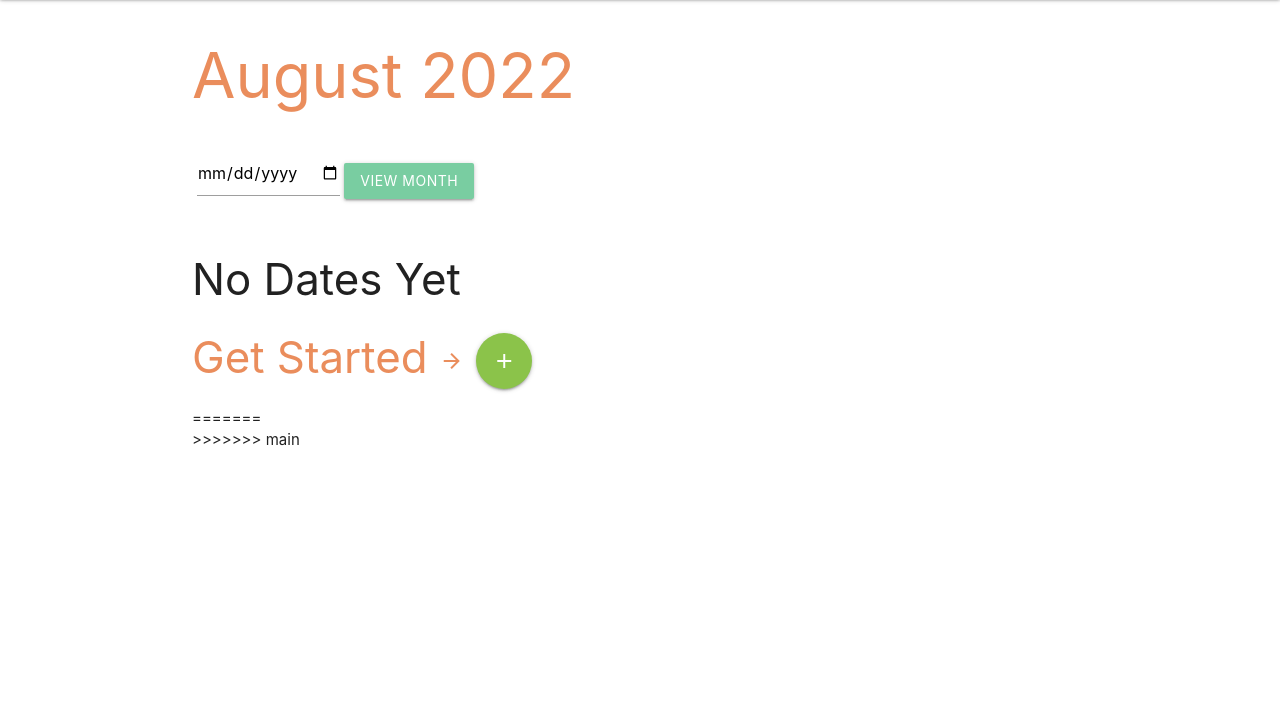
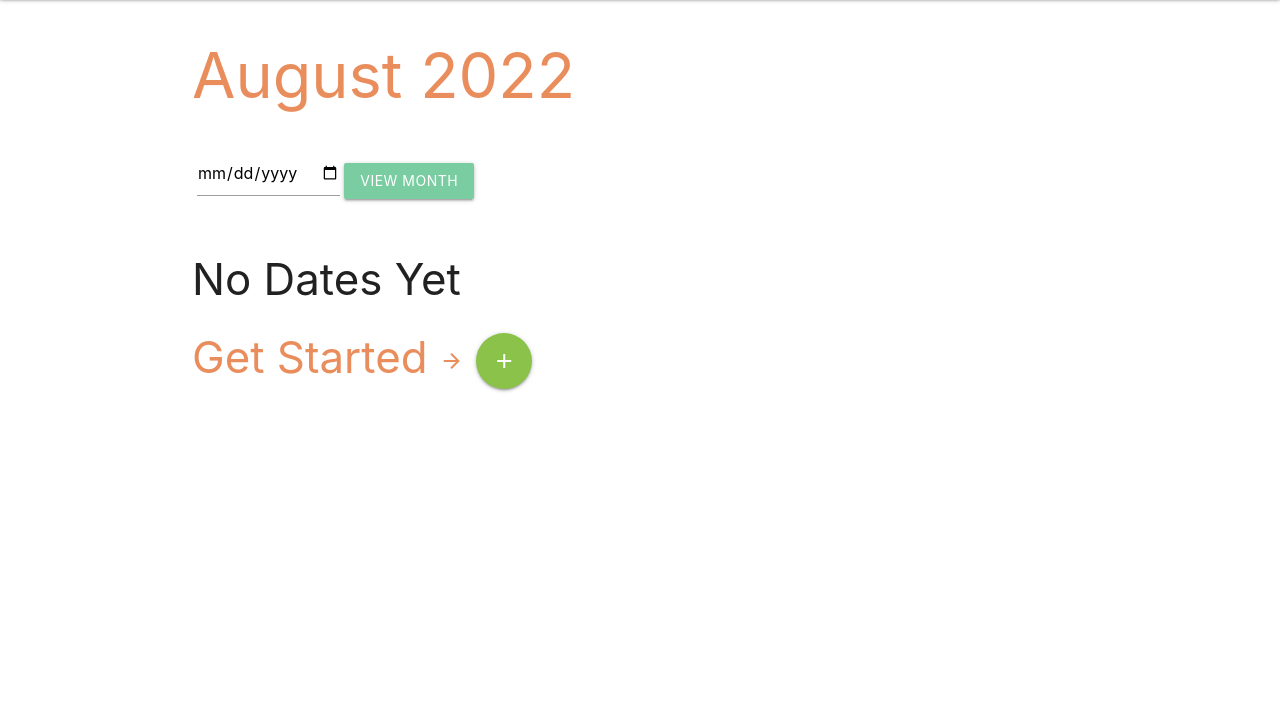
Before and after one commit to heyjudesmom/save-the-date, a Django app: page /dates/ in a window 1280 px wide. Shown: the part 65-777 px from the top of the page. Run offline with Django 4.2, Linux system fonts and the light colour scheme; the visitor is signed in with stand-in values (Sample User, id 1); data that the repository does not hold is empty.

Commit message:
Fixing it up

```diff
--- a/main_app/templates/dates/index.html
+++ b/main_app/templates/dates/index.html
@@ -33,15 +33,10 @@
       </div>
     </div>
     {% endif%}
-<<<<<<< HEAD
 </div>
 {% empty %}
 <h3>No Dates Yet</h3>
 <h3 style="color: #EA8D5C">Get Started <i class="material-icons">arrow_forward</i>&nbsp;<a href="{% url 'create_date' %}" class="btn-floating btn-large waves-effect waves-light #9ccc65 light-green"><i class="material-icons">add</i></a></h3>
-
-=======
-  </div>
->>>>>>> main
   {% endfor %}
 
 </div>
```
